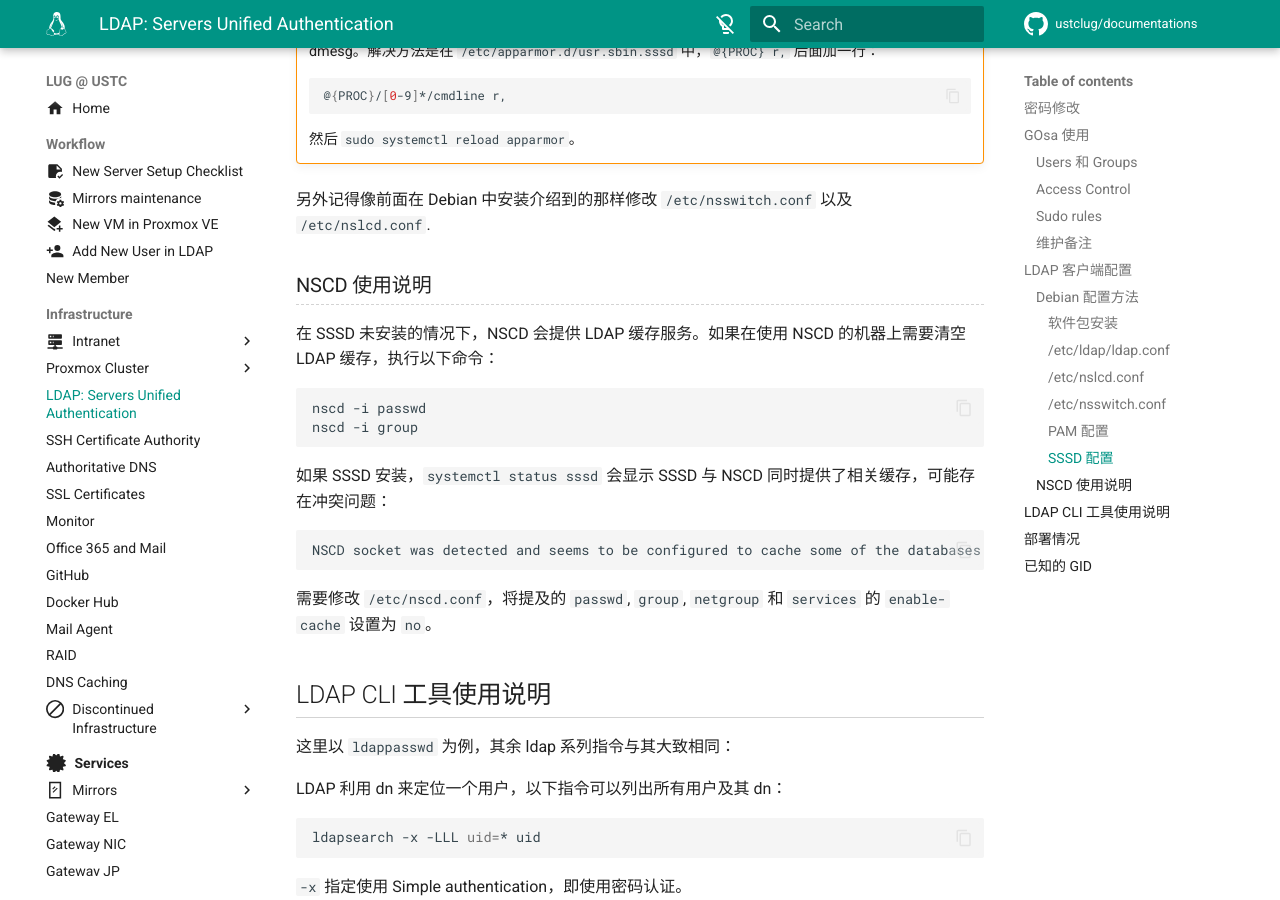
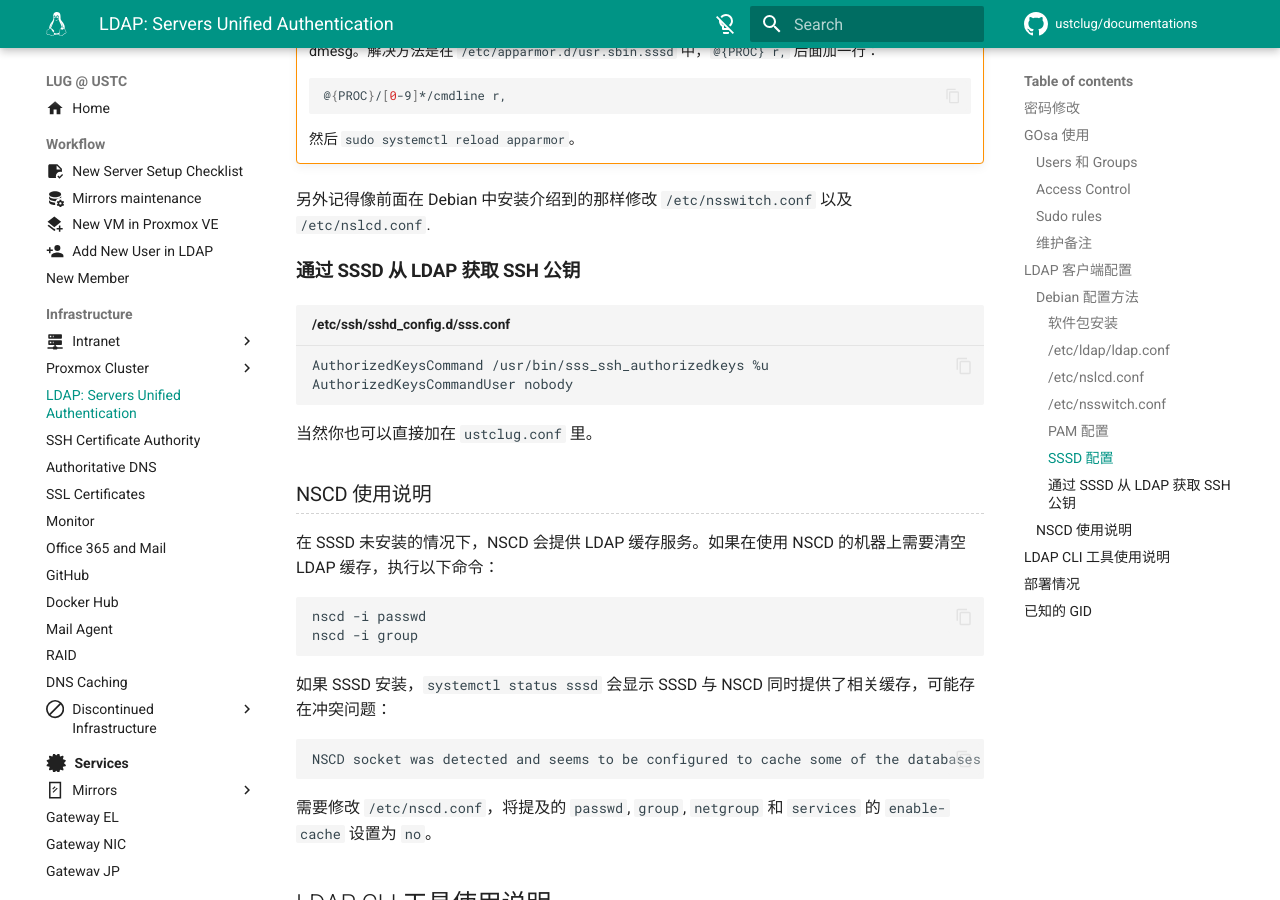
Before and after one commit to ustclug/documentations, an MkDocs documentation site: the page built from docs/infrastructure/ldap.md, in a window 1280 px wide and 900 px high, scrolled down 5052 px. Built offline with MkDocs 1.6.1 and Material for MkDocs 9.7.7, drawn with Linux system fonts in a browser that asks for light colours; comment, search, counter and statistics services are not loaded.

Commit message:
ldap: Add sss_ssh_authorizedkeys

````diff
--- a/docs/infrastructure/ldap.md
+++ b/docs/infrastructure/ldap.md
@@ -181,6 +181,15 @@
 
 另外记得像前面在 Debian 中安装介绍到的那样修改 `/etc/nsswitch.conf` 以及 `/etc/nslcd.conf`.
 
+#### 通过 SSSD 从 LDAP 获取 SSH 公钥
+
+```shell title="/etc/ssh/sshd_config.d/sss.conf"
+AuthorizedKeysCommand /usr/bin/sss_ssh_authorizedkeys %u
+AuthorizedKeysCommandUser nobody
+```
+
+当然你也可以直接加在 `ustclug.conf` 里。
+
 ### NSCD 使用说明
 
 在 SSSD 未安装的情况下，NSCD 会提供 LDAP 缓存服务。如果在使用 NSCD 的机器上需要清空 LDAP 缓存，执行以下命令：
````
